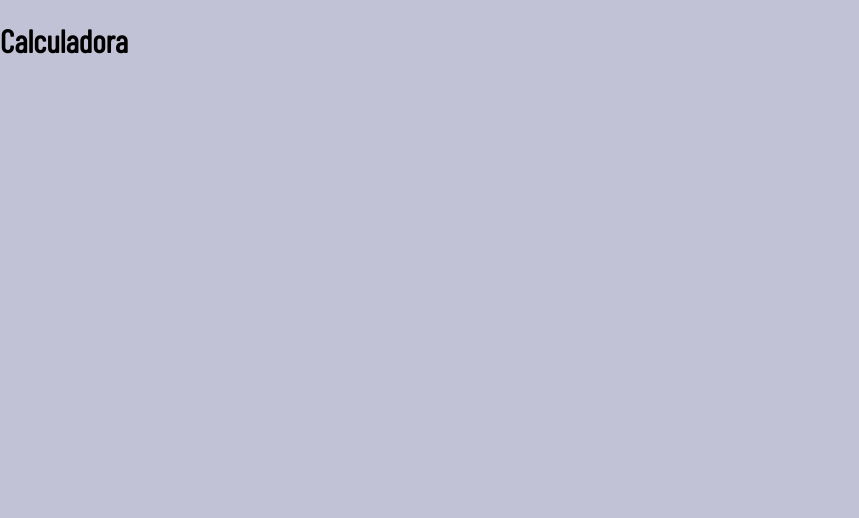
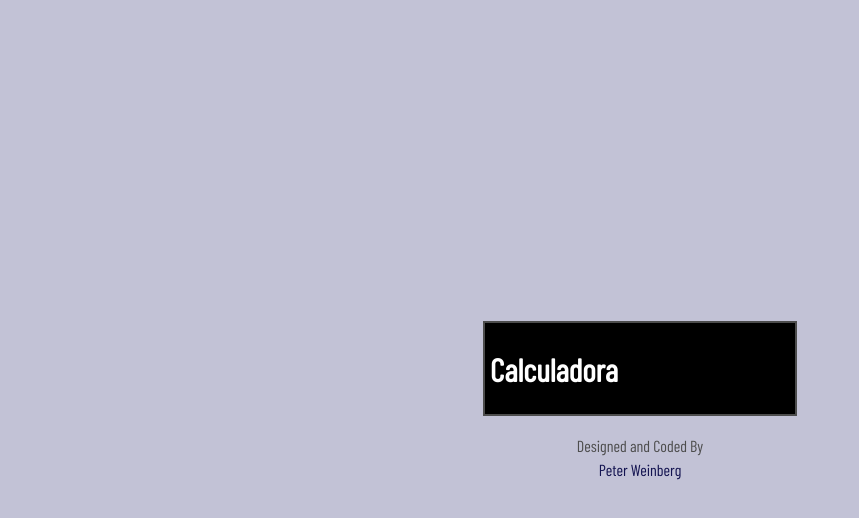
Before and after one commit to szlima/calculadora-javascript, a React app: page / in a window 1280 px wide. Shown: the whole page, without its empty margins (0-859 px from the left). Built offline with nearby package versions, Linux system fonts and the light colour scheme.

Commit message:
Criando o componente Calculadora

```diff
--- /dev/null
+++ b/src/componentes/Calculadora.js
@@ -0,0 +1,19 @@
+import React from 'react';
+
+function Calculadora(){
+
+    return (
+        <React.Fragment>
+            <div id='calculadora'>
+                <h1>Calculadora</h1>
+            </div>
+
+            <footer>
+                <p>Designed and Coded By</p>
+                <a href='#'>Peter Weinberg</a>
+            </footer>
+        </React.Fragment>
+    );
+}
+
+export default Calculadora;
--- a/src/index.css
+++ b/src/index.css
@@ -21,3 +21,34 @@ body{
   margin: 0;
   background-color: var(--lilas);
 }
+
+#root{
+  width: 100%;
+  height: 100%;
+  display: flex;
+  flex-direction: column;
+  justify-content: center;
+  align-items: center;
+}
+
+#calculadora{
+  background-color: var(--preto);
+  color: var(--branco);
+  width: 300px;
+  padding: 5px;
+  border: 2px solid var(--cinzaEscuro);
+}
+
+footer{
+  color: var(--cinzaEscuro);
+  text-align: center;
+}
+
+footer p{
+  margin: 20px 0 5px 0;
+}
+
+a{
+  color: var(--azulEscuro);
+  text-decoration: none;
+}
--- a/src/index.js
+++ b/src/index.js
@@ -3,7 +3,9 @@ import ReactDOM from 'react-dom';
 
 import './index.css';
 
+import Calculadora from './componentes/Calculadora';
+
 ReactDOM.render(
-  <h1>Calculadora</h1>,
+  <Calculadora/>,
   document.querySelector('#root')
 );
```
